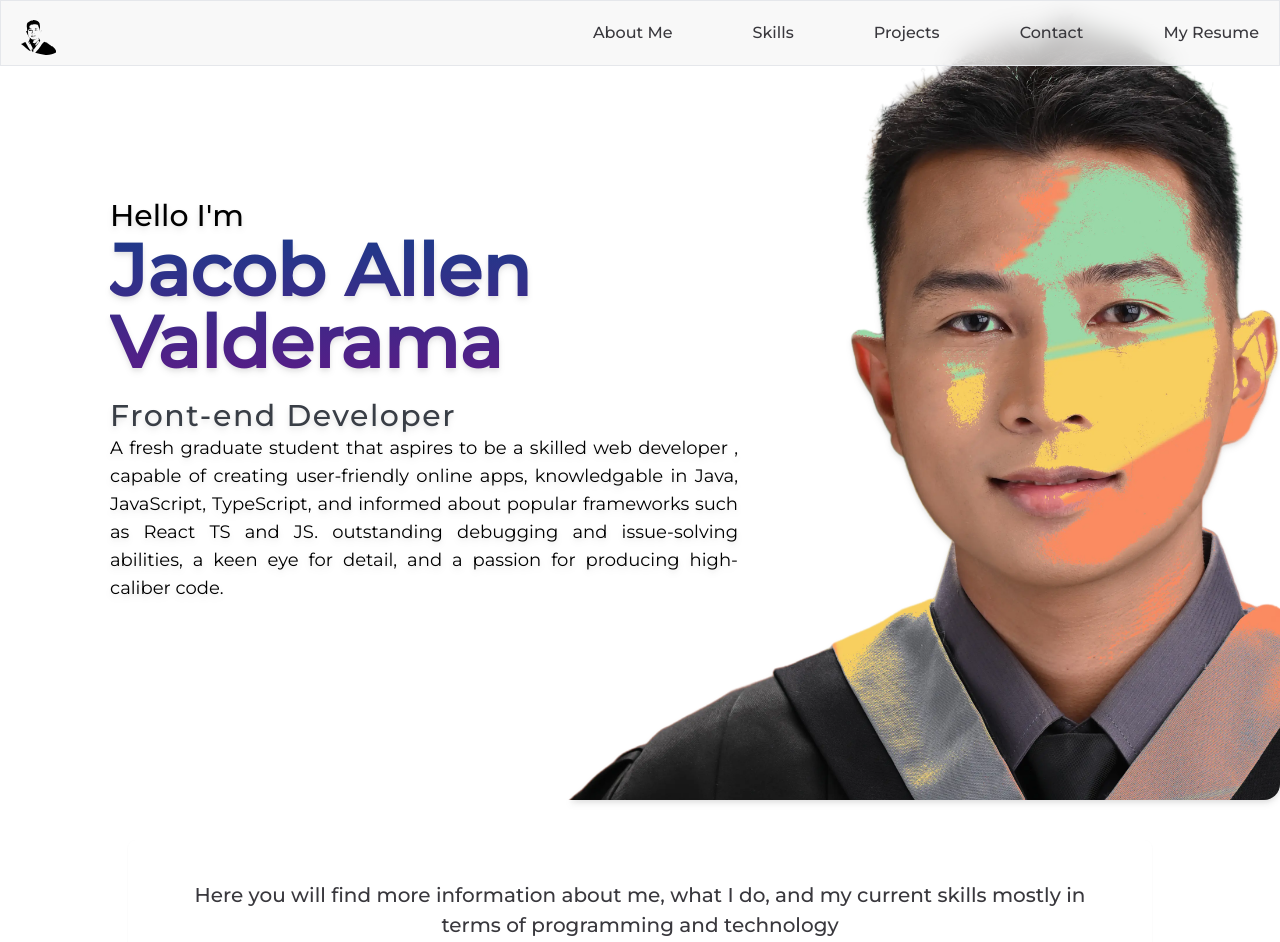
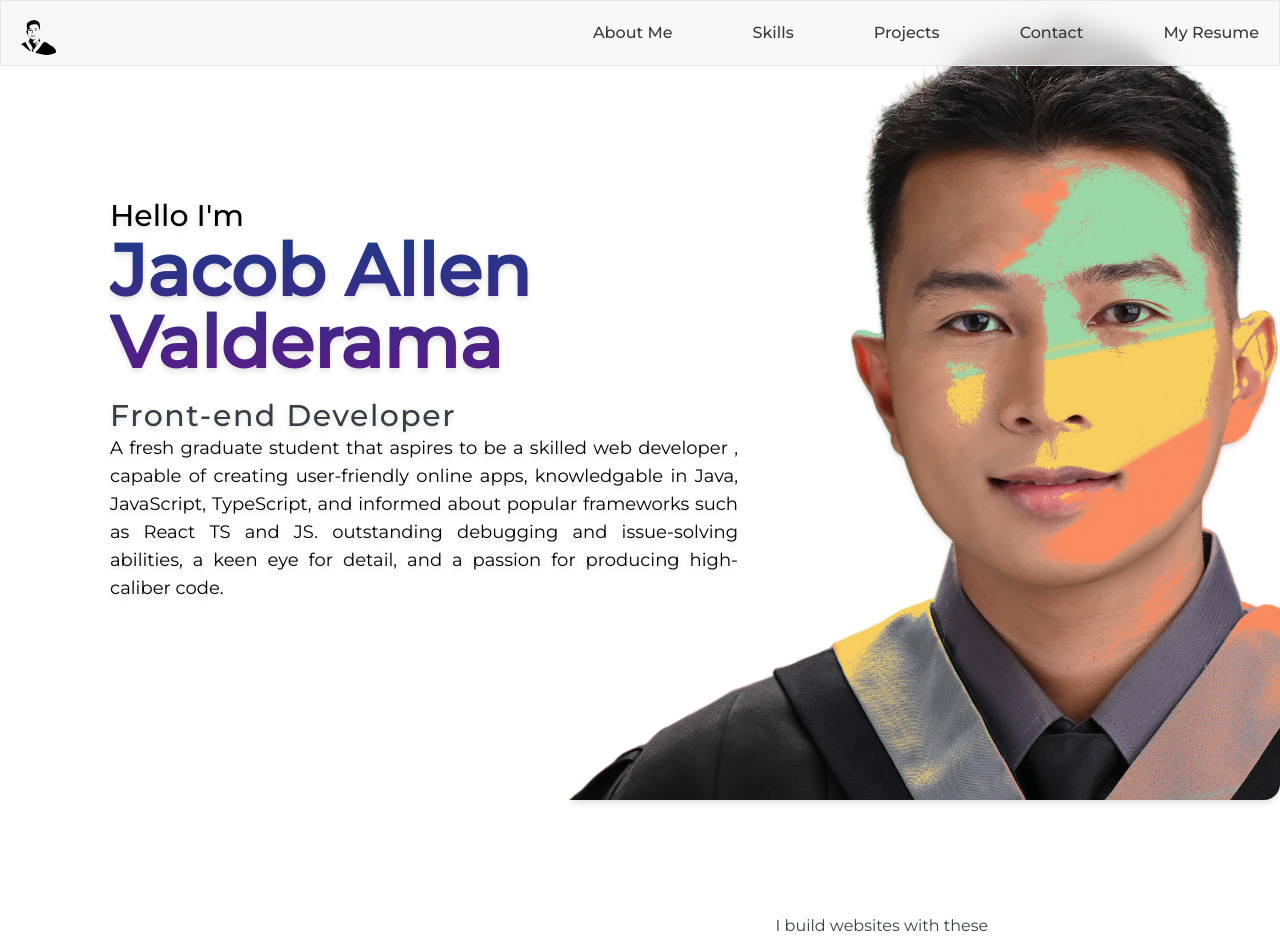
Before and after one commit to DropitupQwerty/MyNewPortfolio, a React (Vite) app: page / in a window 1280 px wide. Shown: the top 942 px of the page. Built offline with nearby package versions, Linux system fonts and the light colour scheme.

Commit message:
new update

```diff
--- a/src/page/HomePage/index.tsx
+++ b/src/page/HomePage/index.tsx
@@ -7,7 +7,7 @@ import { Banner } from 'page/HomePage/Banner'
 import { GetInTouch } from 'page/HomePage/GetIntouch'
 import { paths } from 'utilities/Paths'
 import { AppLayout } from 'components/AppLayout'
-import { AboutMe } from 'page/HomePage/AboutMe'
+// import { AboutMe } from 'page/HomePage/AboutMe'
 
 
 
@@ -21,7 +21,7 @@ export const HomePage = () => {
         <AppLayout >
             <AppNavigationBar path={paths}/>
             <Banner/>
-            <AboutMe/>
+            {/* <AboutMe/> */}
             <SkillsAndLanguages/>
             <Projects/>
             <GetInTouch/>
```
